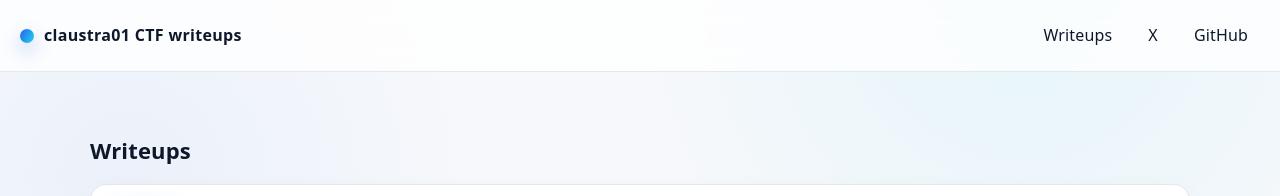
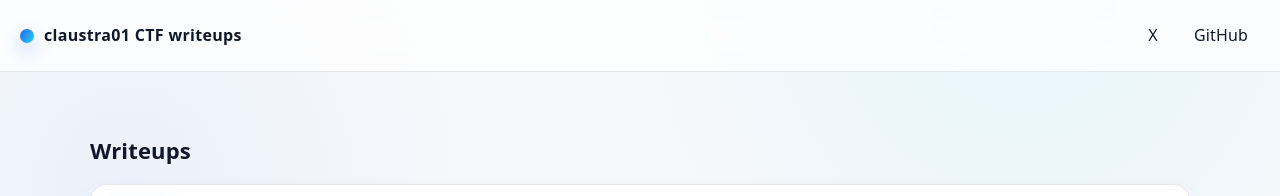
Before and after one commit to claustra01/my-ctf-writeups, a Jekyll site: the page built from index.md, in a window 1280 px wide. Shown: the top 196 px of the page. Built offline with Jekyll 4.4.1, drawn with Linux system fonts in a browser that asks for light colours.

Commit message:
chore: remove japanese

```diff
--- a/_layouts/default.html
+++ b/_layouts/default.html
@@ -16,7 +16,6 @@
         </a>
       </div>
       <nav class="site-nav">
-        <a class="nav-link" href="{{ '/' | relative_url }}">Writeups</a>
         <a class="nav-link" href="https://x.com/claustra01" target="_blank" rel="noopener">X</a>
         <a class="nav-link" href="https://github.com/claustra01" target="_blank" rel="noopener">GitHub</a>
       </nav>
--- a/_layouts/writeup.html
+++ b/_layouts/writeup.html
@@ -16,7 +16,6 @@
         </a>
       </div>
       <nav class="site-nav">
-        <a class="nav-link" href="{{ '/' | relative_url }}">Writeups</a>
         <a class="nav-link" href="https://x.com/claustra01" target="_blank" rel="noopener">X</a>
         <a class="nav-link" href="https://github.com/claustra01" target="_blank" rel="noopener">GitHub</a>
       </nav>
@@ -24,7 +23,7 @@
 
     <main class="page-shell">
       <section class="page-header">
-        <a class="text-link" href="{{ '/' | relative_url }}">← Writeups一覧へ戻る</a>
+        <a class="text-link" href="{{ '/' | relative_url }}">← All writeups</a>
         <h1 class="page-title">{{ page.title }}</h1>
 
         <div class="meta-row">
--- a/index.md
+++ b/index.md
@@ -57,8 +57,7 @@ permalink: /
 {% else %}
 <section class="section">
   <div class="empty-state">
-    <p class="empty-title">まだWriteupがありません</p>
-    <p class="empty-text">`_writeups/` にMarkdownを追加して最初のエントリを書きましょう。</p>
+    <p class="empty-title">No writeups</p>
   </div>
 </section>
 {% endif %}
```
Also changed, not shown: other parts of index.md (+1 -1 lines).
